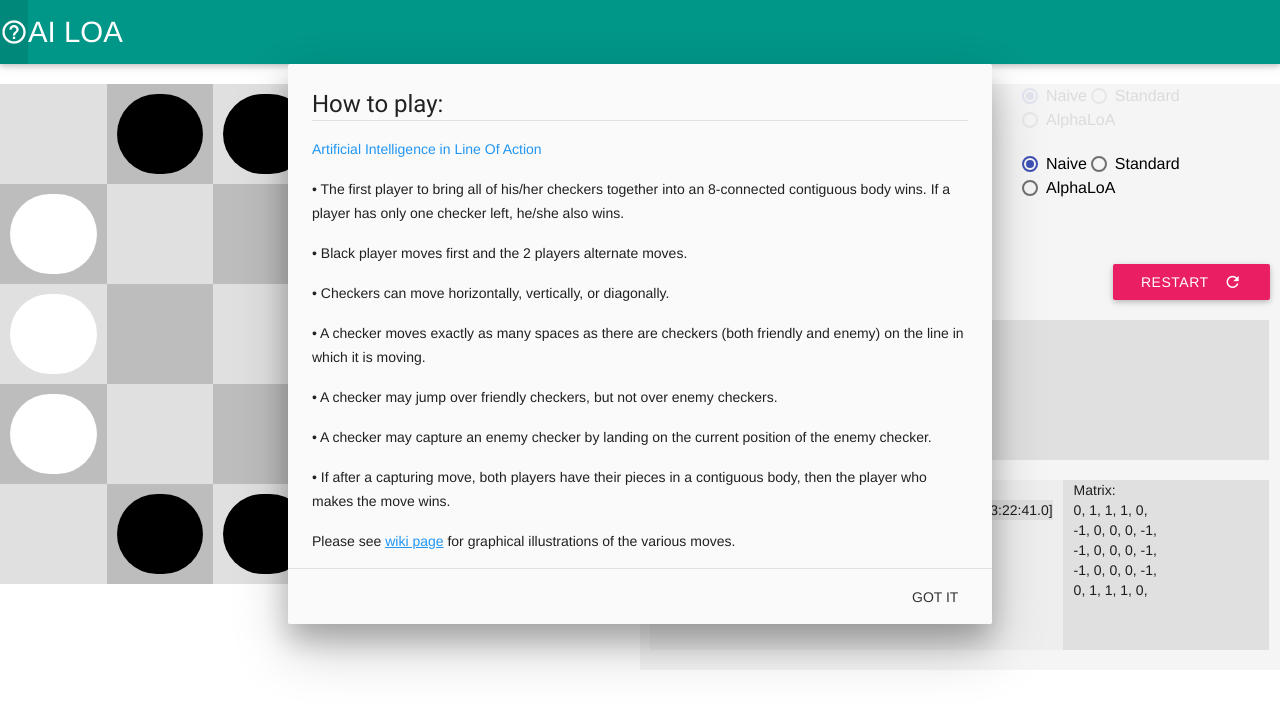
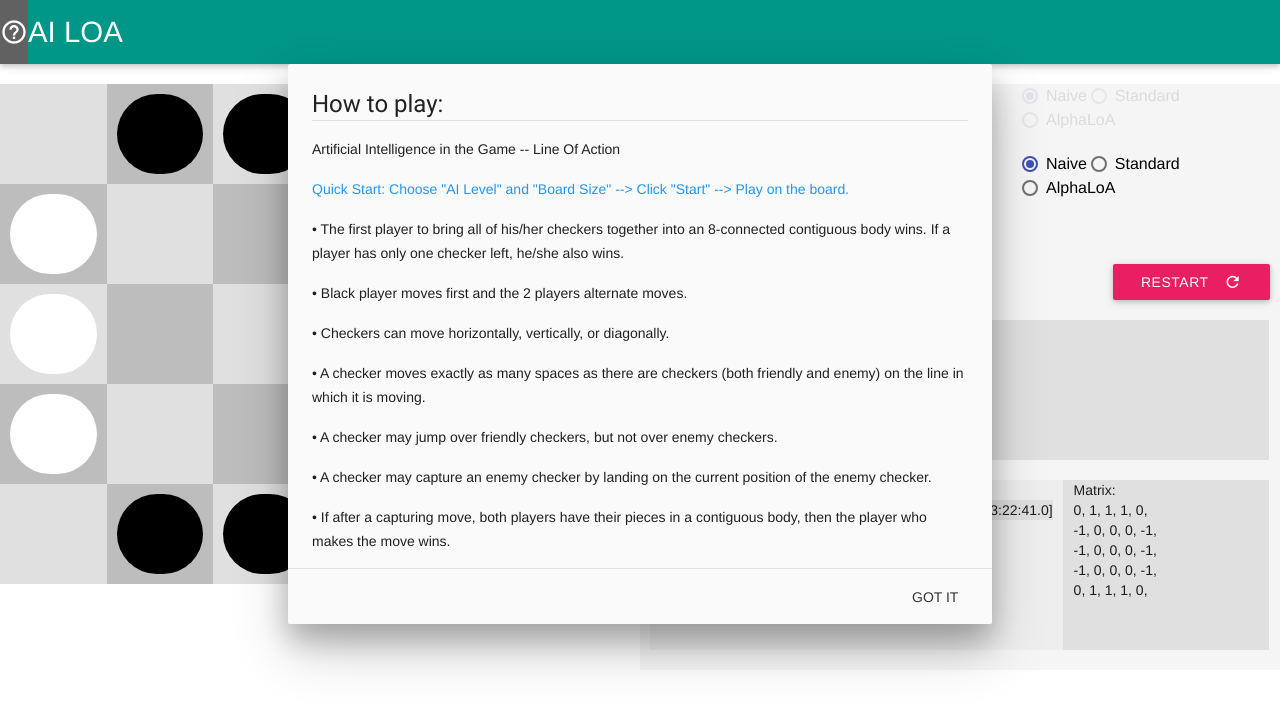
Before and after one commit to YuBPan/proj-game-lineofaction-ai, a plain HTML site: page index.html in a window 1280 px wide. Both pictures are taken after a click on the icon "help_outline". Drawn offline with nearby package versions, Linux system fonts and the light colour scheme.

Commit message:
update help info

```diff
--- a/css/main.css
+++ b/css/main.css
@@ -27,10 +27,10 @@
 
 .helpicon {
   float: left;
-  background-color: #26A69A;
+  background-color: #424242;
 }
 .helpicon:hover {
-  background-color: #00897B;
+  background-color: #616161;
 }
 
 .emoji {
--- a/index.html
+++ b/index.html
@@ -31,7 +31,8 @@
         <div id="helpinfo" class="modal modal-fixed-footer">
             <div class="modal-content">
                 <h4>How to play:</h4>
-                <p class="helpinfomain">Artificial Intelligence in Line Of Action</p>
+                <p>Artificial Intelligence in the Game -- Line Of Action</p>
+                <p class="helpinfomain">Quick Start: Choose "AI Level" and "Board Size" --> Click "Start" --> Play on the board.</p>
                 <p>• The first player to bring all of his/her checkers together into an 8-connected contiguous body wins. If a player has only one checker left, he/she also wins.</p>
                 <p>• Black player moves first and the 2 players alternate moves.</p>
                 <p>• Checkers can move horizontally, vertically, or diagonally.</p>
@@ -40,6 +41,7 @@
                 <p>• A checker may capture an enemy checker by landing on the current position of the enemy checker.</p>
                 <p>• If after a capturing move, both players have their pieces in a contiguous body, then the player who makes the move wins.</p>
                 <p>Please see <a href="https://en.wikipedia.org/wiki/Lines_of_Action">wiki page</a>  for graphical illustrations of the various moves.</p>
+                <p>&#169;2016</p>
             </div>
             <div class="modal-footer">
                 <a href="#!" class="modal-action modal-close waves-effect waves-green btn-flat helpclose">Got it</a>
```
